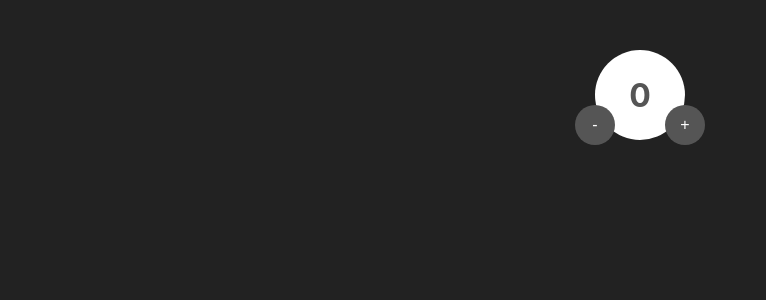
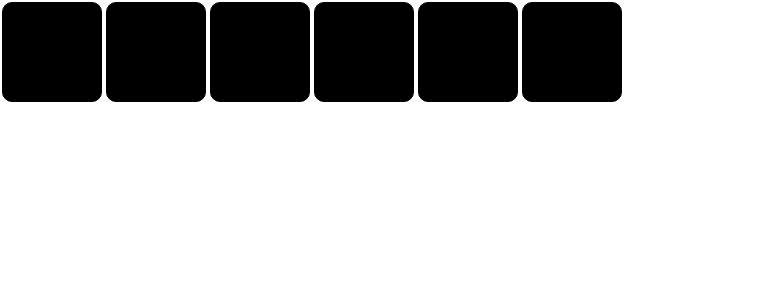
Before and after one commit to jegbune/React.useState, a React (Create React App) app: page / in a window 1280 px wide. Shown: the top 300 px of the page, without its empty margins (0-766 px from the left). Built offline with nearby package versions, Linux system fonts and the light colour scheme.

Commit message:
update on React

```diff
--- a/src/App.js
+++ b/src/App.js
@@ -8,8 +8,8 @@ import React from "react"
 // import Header from "./section2/header1.js";
 // import Meme from "./section2/meme.js";
 // import memesData from "./section/memesData.js";
-import "./section2/index2.css";
-import Counter from "./section2/index3.js";
+// import "./section2/index2.css";
+// import Counter from "./section2/index3.js";
 // import Exercise from "./section2/exercise.js";
 // import "./section2/style3.css";
 // import Index from "./section2/index.js";
@@ -19,10 +19,10 @@ import Counter from "./section2/index3.js";
 // import Header from "./section2/header.js"
 // import Body from "./section2/Body.js"
 // import "./section2/body.css"
-// import Boxes from "./section2/boxes.js"
-// import "./section2/boxes.css"
+import Boxes from "./section2/boxes.js"
+import "./section2/boxes.css"
 
-function App() {
+function App(props) {
   // const content = data.map(item =>{
   //   return (
   //     <Trip
@@ -34,13 +34,16 @@ function App() {
 
 
   // const [user, setUser] = React.useState("Bobs")
-  // const [squares, setSquares] = React.useState(Boxes)
+  const style = {
+    backgroundColor: props.darkMode ? "#ccc" : "#000"
+  }
+  const [squares, setSquares] = React.useState(Boxes)
 
-  // const squareElement = squares.map(square => (
-  //   <div className="box" key ={square.id}>
+  const squareElement = squares.map(square => (
+    <div className="box" style={style} key ={square.id}>
 
-  //   </div>
-  // ))
+    </div>
+  ))
 
   return (
     // <div className="container">
@@ -50,7 +53,7 @@ function App() {
      {/* <Index2 />
      <Index />
      <Card /> */}
-      <Counter />
+      {/* <Counter />  */}
       {/*  <Header />
       <Meme /> */}
 
@@ -59,7 +62,7 @@ function App() {
       <Body
       name = {user}  /> */}
 
-      {/* {squareElement} */}
+      {squareElement}
 
     </div>
 
```
Also changed, not shown: src/section2/box.js (added, +10 -0 lines), src/section2/boxes.css (line endings or trailing spaces).
